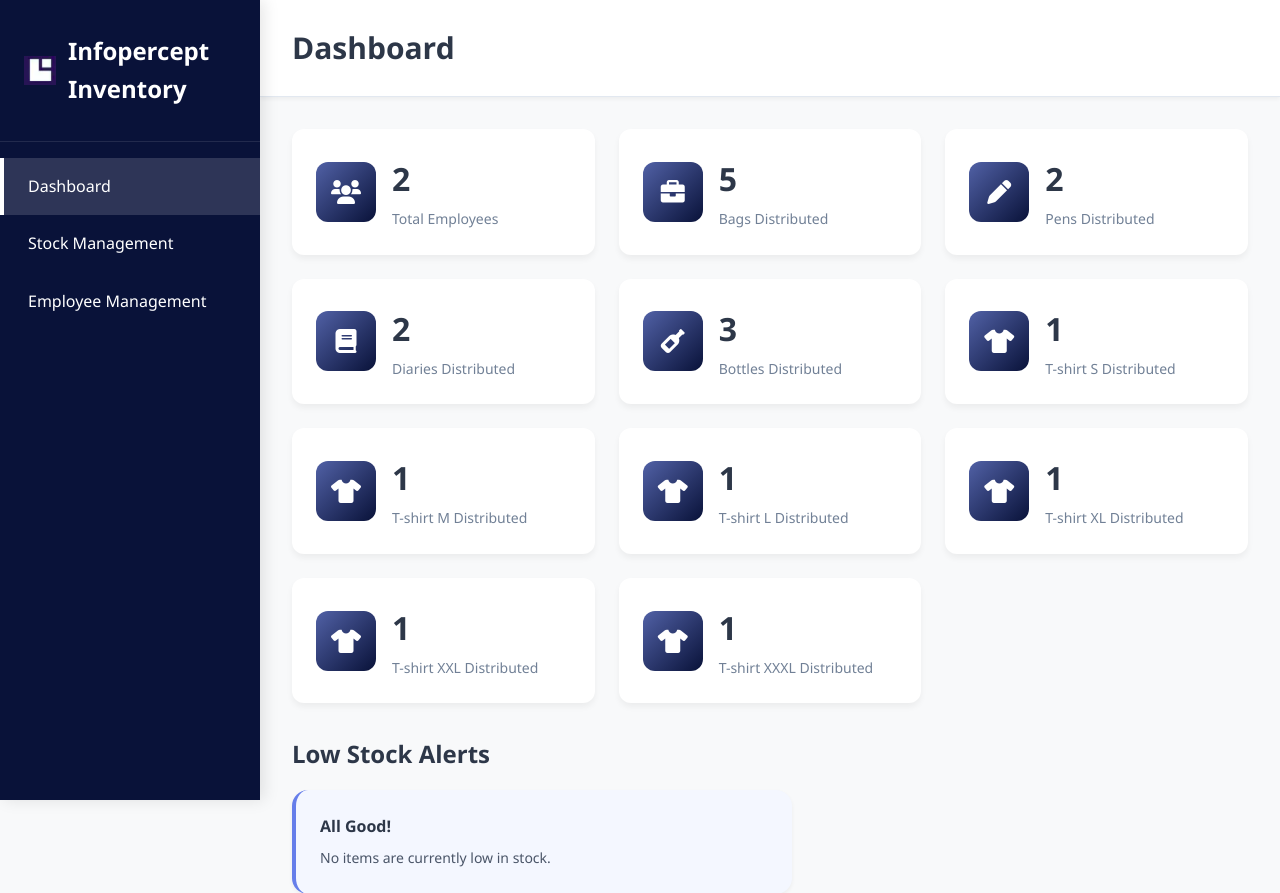
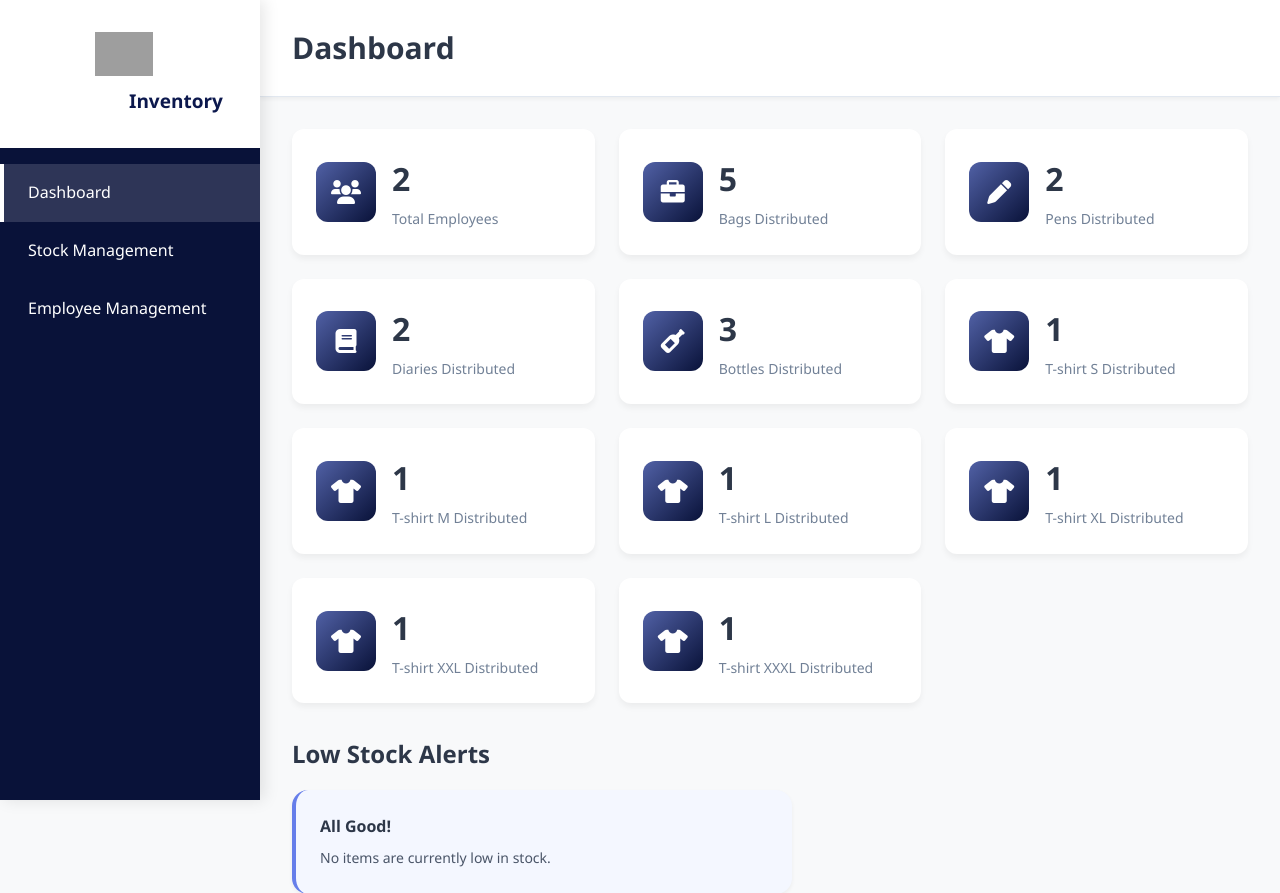
Before and after one commit to bansarij-icpl/infopercept-inventory, a Flask app: page / in a window 1280 px wide. Shown: the top 893 px of the page. Run offline with Flask 3, Linux system fonts and the light colour scheme; data comes from the database, SQL or seed files in the repository; grey boxes are pictures that could not be loaded.

Commit message:
update sizebar header

```diff
--- a/src/static/css/styles.css
+++ b/src/static/css/styles.css
@@ -32,15 +32,22 @@ body {
 
 .sidebar-header {
     padding: 2rem 1.5rem;
-    border-bottom: 1px solid rgba(255, 255, 255, 0.1);
+    background-color: white;
 }
 
 .sidebar-header h2 {
     font-size: 1.5rem;
     font-weight: 600;
-    display: flex;
+    /* display: flex; */
     align-items: center;
     gap: 0.75rem;
+}
+
+.inventory-text {
+    margin-top: 10px;
+    margin-left: 105px;
+    color: #0c184d;
+    font-size: 19px;
 }
 
 .nav-menu {
--- a/src/templates/index.html
+++ b/src/templates/index.html
@@ -12,9 +12,12 @@
         <!-- Sidebar Navigation -->
         <nav class="sidebar">
             <div class="sidebar-header">
-                <h2 style="display: flex; align-items: center; gap: 0.75rem;">
-                    <img src="static/images/logo.png" alt="Logo" style="height: 32px; width: 32px; object-fit: contain; vertical-align: middle;" />
-                    <span>Infopercept Inventory</span>
+                <h2 style="align-items: center; gap: 0.75rem;">
+                    <img src="static/images/infologo2.png" alt="Logo" style="height: 44px; width: 200px; object-fit: contain; vertical-align: middle;" />
+                    <div class="inventory-text">
+                        <span>Inventory</span>
+                    </div>
+
                 </h2>
             </div>
             <ul class="nav-menu">
```
